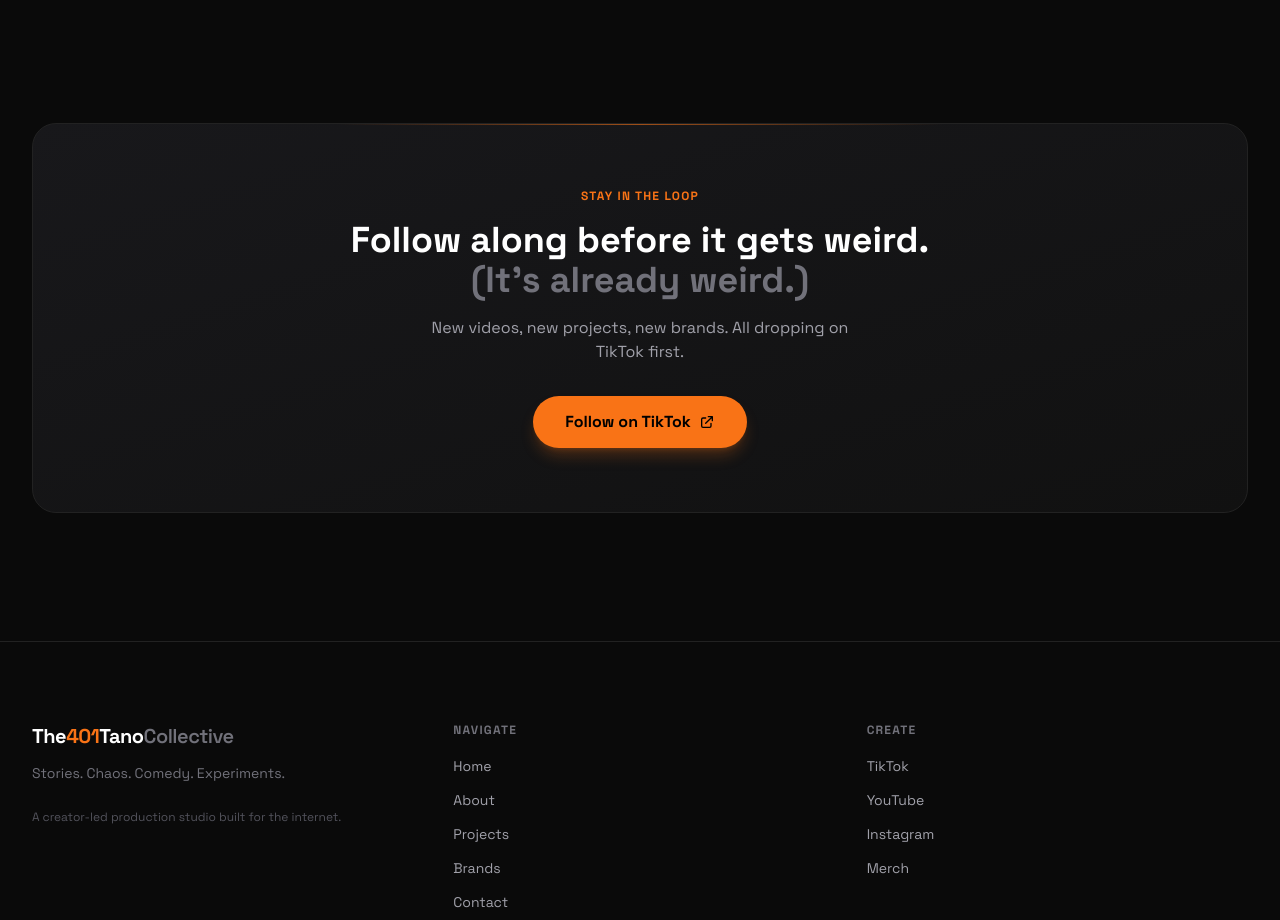
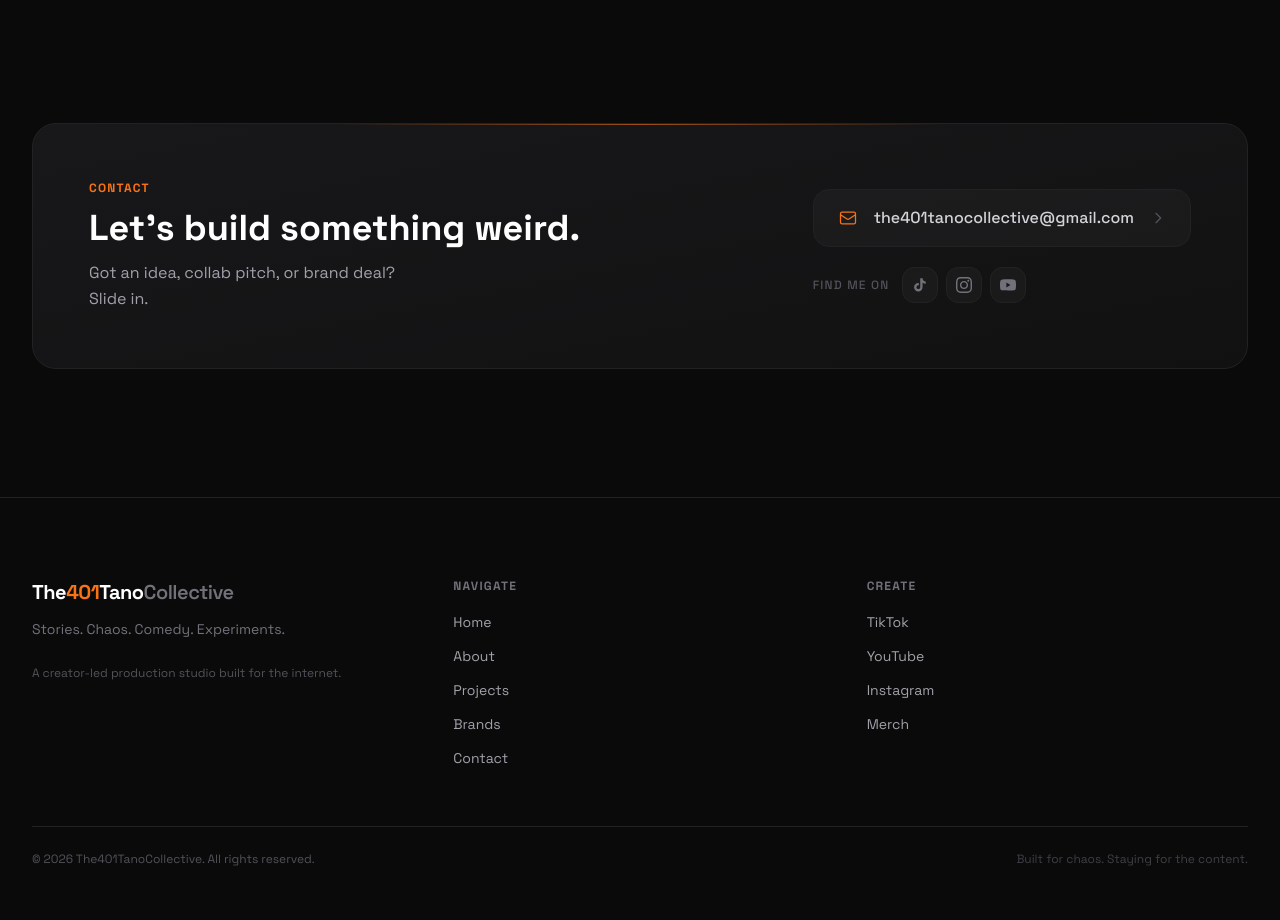
Before and after one commit to the401tano/the401tano.github.io, a React (Vite) app: page / in a window 1280 px wide. Shown: the part 2940-3860 px from the top of the page. Built offline with nearby package versions, Linux system fonts and the light colour scheme.

Commit message:
Add contact section with email and social icons

```diff
--- a/src/pages/Home.jsx
+++ b/src/pages/Home.jsx
@@ -163,34 +163,83 @@ export default function Home() {
         </div>
       </section>
 
-      {/* ── Newsletter / Contact CTA ──────────────────────────────────────── */}
+      {/* ── Contact ──────────────────────────────────────────────────────────── */}
       <section id="contact" className="py-24 sm:py-32 px-5 sm:px-8">
         <div className="max-w-7xl mx-auto">
-          <div className="rounded-3xl border border-brand-border bg-gradient-to-br from-zinc-900 to-brand-card p-10 sm:p-16 text-center relative overflow-hidden">
+          <div className="rounded-3xl border border-brand-border bg-gradient-to-br from-zinc-900 to-brand-card p-10 sm:p-14 relative overflow-hidden">
             {/* Glow */}
             <div className="absolute top-0 left-1/2 -translate-x-1/2 w-1/2 h-px bg-gradient-to-r from-transparent via-orange-500/60 to-transparent" />
 
-            <p className="text-orange-500 text-xs font-bold tracking-widest uppercase mb-4">Stay in the loop</p>
-            <h2 className="text-3xl sm:text-4xl font-extrabold text-white mb-4">
-              Follow along before it gets weird.
-              <br />
-              <span className="text-zinc-500">(It's already weird.)</span>
+            <div className="flex flex-col lg:flex-row gap-10 lg:gap-20 items-start lg:items-center justify-between">
+
+              {/* Left: heading */}
+              <div>
+                <p className="text-orange-500 text-xs font-bold tracking-widest uppercase mb-3">Contact</p>
+                <h2 className="text-3xl sm:text-4xl font-extrabold text-white mb-3 leading-tight">
+                  Let's build something weird.
                 </h2>
-            <p className="text-zinc-400 mb-8 max-w-md mx-auto">
-              New videos, new projects, new brands. All dropping on TikTok first.
+                <p className="text-zinc-400 text-base max-w-xs leading-relaxed">
+                  Got an idea, collab pitch, or brand deal? Slide in.
                 </p>
+              </div>
 
+              {/* Right: email + socials */}
+              <div className="flex flex-col gap-5 w-full lg:w-auto">
+
+                {/* Email link */}
+                <a
+                  href="mailto:the401tanocollective@gmail.com"
+                  className="group flex items-center gap-4 px-6 py-4 rounded-2xl border border-brand-border bg-white/[0.03] hover:border-orange-500/40 hover:bg-orange-500/5 transition-all duration-300"
+                >
+                  <svg className="w-5 h-5 text-orange-500 shrink-0" fill="none" stroke="currentColor" viewBox="0 0 24 24">
+                    <path strokeLinecap="round" strokeLinejoin="round" strokeWidth={1.5} d="M3 8l7.89 5.26a2 2 0 002.22 0L21 8M5 19h14a2 2 0 002-2V7a2 2 0 00-2-2H5a2 2 0 00-2 2v10a2 2 0 002 2z" />
+                  </svg>
+                  <span className="text-zinc-300 group-hover:text-white transition-colors font-medium text-sm sm:text-base">
+                    the401tanocollective@gmail.com
+                  </span>
+                  <svg className="w-4 h-4 text-zinc-600 group-hover:text-orange-500 group-hover:translate-x-1 transition-all duration-300 ml-auto shrink-0" fill="none" stroke="currentColor" viewBox="0 0 24 24">
+                    <path strokeLinecap="round" strokeLinejoin="round" strokeWidth={2} d="M9 5l7 7-7 7" />
+                  </svg>
+                </a>
+
+                {/* Social icons */}
+                <div className="flex items-center gap-3">
+                  <span className="text-zinc-600 text-xs font-medium tracking-widest uppercase">Find me on</span>
+                  <div className="flex items-center gap-2">
                     <a
                       href="https://www.tiktok.com/@mattlovesmeli"
                       target="_blank"
                       rel="noopener noreferrer"
-              className="inline-flex items-center gap-2 px-8 py-3.5 rounded-full bg-orange-500 hover:bg-orange-400 text-black font-bold transition-all hover:scale-105 active:scale-95 shadow-lg shadow-orange-500/25"
+                      aria-label="TikTok"
+                      className="w-9 h-9 rounded-xl border border-brand-border bg-white/[0.03] hover:border-orange-500/40 hover:bg-orange-500/5 flex items-center justify-center text-zinc-500 hover:text-white transition-all duration-300"
                     >
-              Follow on TikTok
-              <svg className="w-4 h-4" fill="none" stroke="currentColor" viewBox="0 0 24 24">
-                <path strokeLinecap="round" strokeLinejoin="round" strokeWidth={2} d="M10 6H6a2 2 0 00-2 2v10a2 2 0 002 2h10a2 2 0 002-2v-4M14 4h6m0 0v6m0-6L10 14" />
+                      <svg className="w-4 h-4" fill="currentColor" viewBox="0 0 24 24">
+                        <path d="M19.59 6.69a4.83 4.83 0 01-3.77-4.25V2h-3.45v13.67a2.89 2.89 0 01-2.88 2.5 2.89 2.89 0 01-2.89-2.89 2.89 2.89 0 012.89-2.89c.28 0 .54.04.79.1V9.01a6.33 6.33 0 00-.79-.05 6.34 6.34 0 00-6.34 6.34 6.34 6.34 0 006.34 6.34 6.34 6.34 0 006.33-6.34V8.69a8.18 8.18 0 004.79 1.52V6.76a4.85 4.85 0 01-1.02-.07z" />
                       </svg>
                     </a>
+                    <a
+                      href="#"
+                      aria-label="Instagram"
+                      className="w-9 h-9 rounded-xl border border-brand-border bg-white/[0.03] hover:border-orange-500/40 hover:bg-orange-500/5 flex items-center justify-center text-zinc-500 hover:text-white transition-all duration-300"
+                    >
+                      <svg className="w-4 h-4" fill="currentColor" viewBox="0 0 24 24">
+                        <path d="M12 2.163c3.204 0 3.584.012 4.85.07 3.252.148 4.771 1.691 4.919 4.919.058 1.265.069 1.645.069 4.849 0 3.205-.012 3.584-.069 4.849-.149 3.225-1.664 4.771-4.919 4.919-1.266.058-1.644.07-4.85.07-3.204 0-3.584-.012-4.849-.07-3.26-.149-4.771-1.699-4.919-4.92-.058-1.265-.07-1.644-.07-4.849 0-3.204.013-3.583.07-4.849.149-3.227 1.664-4.771 4.919-4.919 1.266-.057 1.645-.069 4.849-.069zm0-2.163c-3.259 0-3.667.014-4.947.072-4.358.2-6.78 2.618-6.98 6.98-.059 1.281-.073 1.689-.073 4.948 0 3.259.014 3.668.072 4.948.2 4.358 2.618 6.78 6.98 6.98 1.281.058 1.689.072 4.948.072 3.259 0 3.668-.014 4.948-.072 4.354-.2 6.782-2.618 6.979-6.98.059-1.28.073-1.689.073-4.948 0-3.259-.014-3.667-.072-4.947-.196-4.354-2.617-6.78-6.979-6.98-1.281-.059-1.69-.073-4.949-.073zm0 5.838c-3.403 0-6.162 2.759-6.162 6.162s2.759 6.163 6.162 6.163 6.162-2.759 6.162-6.163c0-3.403-2.759-6.162-6.162-6.162zm0 10.162c-2.209 0-4-1.79-4-4 0-2.209 1.791-4 4-4s4 1.791 4 4c0 2.21-1.791 4-4 4zm6.406-11.845c-.796 0-1.441.645-1.441 1.44s.645 1.44 1.441 1.44c.795 0 1.439-.645 1.439-1.44s-.644-1.44-1.439-1.44z" />
+                      </svg>
+                    </a>
+                    <a
+                      href="#"
+                      aria-label="YouTube"
+                      className="w-9 h-9 rounded-xl border border-brand-border bg-white/[0.03] hover:border-orange-500/40 hover:bg-orange-500/5 flex items-center justify-center text-zinc-500 hover:text-white transition-all duration-300"
+                    >
+                      <svg className="w-4 h-4" fill="currentColor" viewBox="0 0 24 24">
+                        <path d="M23.498 6.186a3.016 3.016 0 00-2.122-2.136C19.505 3.545 12 3.545 12 3.545s-7.505 0-9.377.505A3.017 3.017 0 00.502 6.186C0 8.07 0 12 0 12s0 3.93.502 5.814a3.016 3.016 0 002.122 2.136c1.871.505 9.376.505 9.376.505s7.505 0 9.377-.505a3.015 3.015 0 002.122-2.136C24 15.93 24 12 24 12s0-3.93-.502-5.814zM9.545 15.568V8.432L15.818 12l-6.273 3.568z" />
+                      </svg>
+                    </a>
+                  </div>
+                </div>
+
+              </div>
+            </div>
           </div>
         </div>
       </section>
```
Lines whose indentation alone changed are shown as unchanged.
